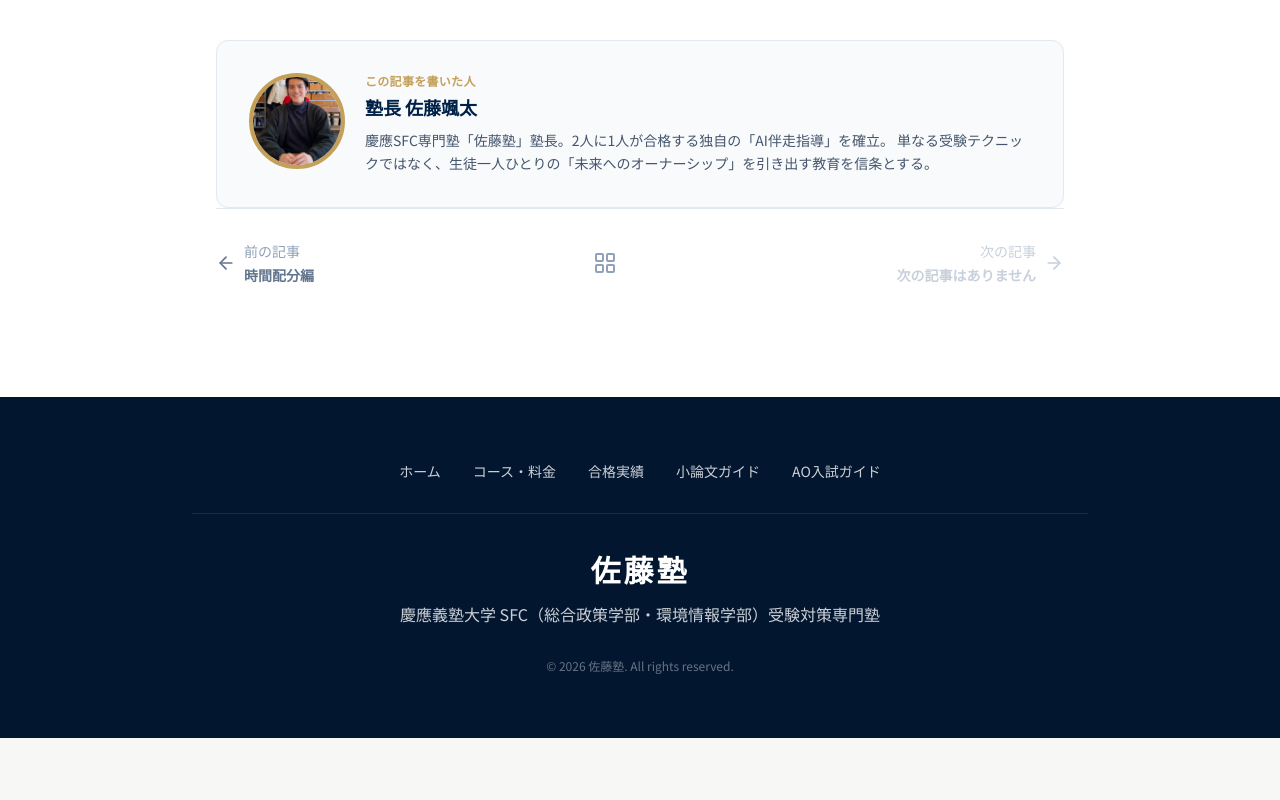
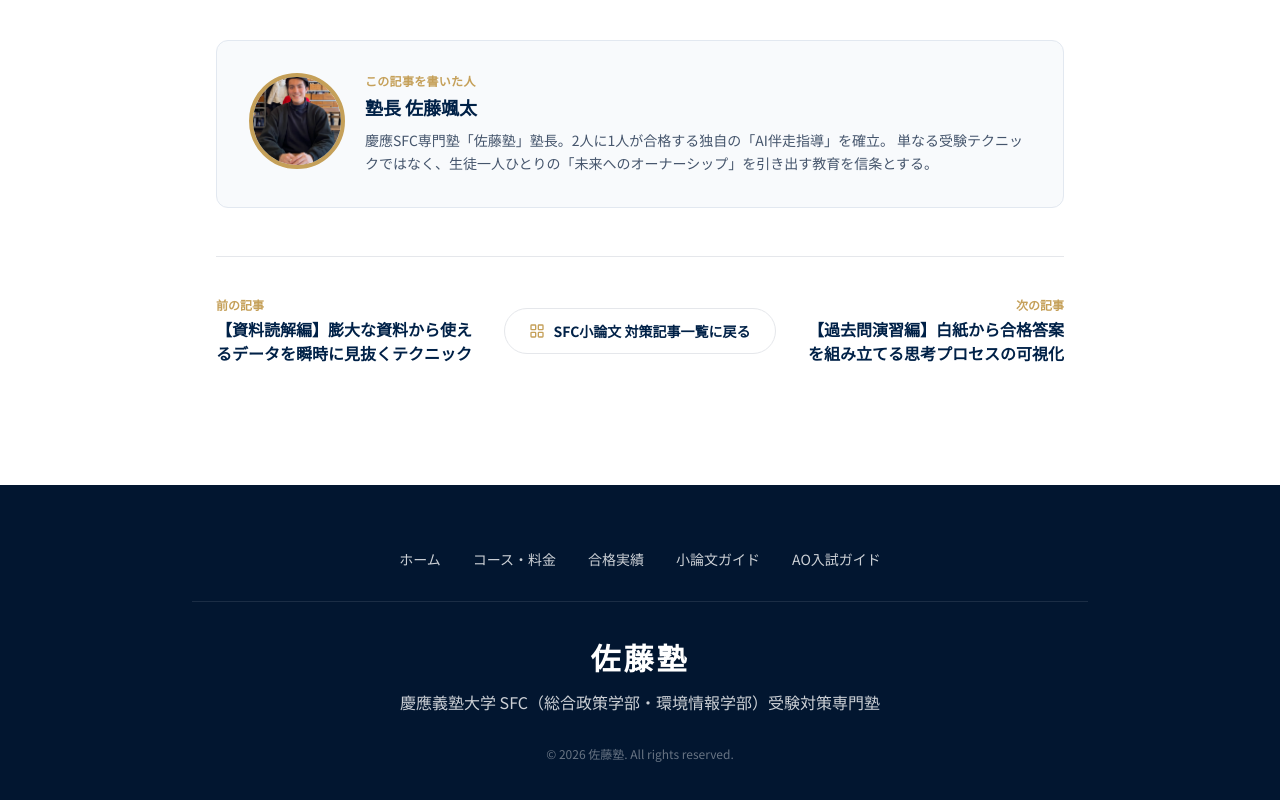
Before and after one commit to sohhhta/v0-sfc-lp, a Next.js app: page /guide/tech-society in a window 1280 px wide. Shown: the part 2343-3143 px from the top of the page. Before the commit the page ends 3081 px from the top, so only its background shows below. Built offline with nearby package versions, Linux system fonts and the light colour scheme.

Commit message:
feat: introduce ArticleNavigation component for consistent page navigation
Co-authored-by: sohhhta <241413185+sohhhta@users.noreply.github.com>

```diff
--- a/app/guide/data-reading/page.tsx
+++ b/app/guide/data-reading/page.tsx
@@ -1,7 +1,7 @@
 import { Metadata } from "next";
-import { ArticleHeader, ArticleContainer, AuthorBox, TableOfContents } from "@/components/article-ui";
+import { ArticleHeader, ArticleContainer, AuthorBox, TableOfContents, ArticleNavigation } from "@/components/article-ui";
 import { Button } from "@/components/ui/button";
-import { ArrowRight, LayoutGrid, Search, TrendingUp } from "lucide-react";
+import { Search, TrendingUp } from "lucide-react";
 import Link from "next/link";
 
 const tocItems = [
@@ -127,26 +127,11 @@ export default function DataReadingPage() {
 
         <AuthorBox />
 
-        {/* Navigation */}
-        <div className="flex flex-col sm:flex-row justify-between items-center gap-4 py-8 border-t border-slate-200">
-          <Link className="flex items-center text-slate-500 hover:text-[#002147] transition-colors group w-full sm:w-auto" href="/guide/past-exams">
-            <ArrowRight className="mr-2 rotate-180 transform transition-transform group-hover:-translate-x-1" size={20}/>
-            <div className="text-sm">
-              <div className="text-slate-400 mb-1">前の記事</div>
-              <div className="font-bold">過去問演習編</div>
-            </div>
-          </Link>
-          <Link className="text-slate-400 hover:text-[#002147] transition-colors p-2" href="/guide/essay/articles">
-            <LayoutGrid size={24}/>
-          </Link>
-          <Link className="flex items-center text-right text-[#002147] hover:text-[#C5A059] transition-colors group w-full sm:w-auto justify-end" href="/guide/time-management">
-            <div className="text-sm">
-              <div className="text-slate-400 mb-1">次の記事</div>
-              <div className="font-bold">時間配分編</div>
-            </div>
-            <ArrowRight className="ml-2 transition-transform group-hover:translate-x-1" size={20}/>
-          </Link>
-        </div>
+        <ArticleNavigation
+          prev={{ title: "【時間配分編】120分をどう使う？構成メモ作成から執筆までの最適タイムマネジメント", href: "/guide/time-management" }}
+          back={{ title: "SFC小論文 対策記事一覧に戻る", href: "/guide/essay/articles" }}
+          next={{ title: "【頻出テーマ編】SFC小論文で狙われる「テクノロジーと社会問題」の攻略法", href: "/guide/tech-society" }}
+        />
       </ArticleContainer>
     </main>
   );
--- a/app/guide/logic-writing/page.tsx
+++ b/app/guide/logic-writing/page.tsx
@@ -171,7 +171,7 @@ export default function LogicWritingPage() {
             {/* 共通のナビゲーション（一覧に戻る・次の記事への導線） */}
             <ArticleNavigation
               back={{ title: "SFC小論文 対策記事一覧に戻る", href: "/guide/essay/articles" }}
-              next={{ title: "【過去問演習編】白紙から合格答案を組み立てる思考プロセスの可視化", href: "/guide/past-exams" }}
+              next={{ title: "【時間配分編】120分をどう使う？構成メモ作成から執筆までの最適タイムマネジメント", href: "/guide/time-management" }}
             />
 
             {/* CTA */}
--- a/app/guide/past-exams/page.tsx
+++ b/app/guide/past-exams/page.tsx
@@ -143,8 +143,7 @@ export default function PastExamsPage() {
 
             {/* 共通のナビゲーション */}
             <ArticleNavigation
-              prev={{ title: "【実践編】合格点に届かない理由とロジカルライティング", href: "/guide/logic-writing" }}
-              next={{ title: "【資料読解編】膨大な資料から使えるデータを瞬時に見抜くテクニック", href: "/guide/data-reading" }}
+              prev={{ title: "【頻出テーマ編】SFC小論文で狙われる「テクノロジーと社会問題」の攻略法", href: "/guide/tech-society" }}
               back={{ title: "SFC小論文 対策記事一覧に戻る", href: "/guide/essay/articles" }}
             />
 
--- a/app/guide/tech-society/page.tsx
+++ b/app/guide/tech-society/page.tsx
@@ -1,7 +1,7 @@
 import { Metadata } from "next";
-import { ArticleHeader, ArticleContainer, AuthorBox, TableOfContents } from "@/components/article-ui";
+import { ArticleHeader, ArticleContainer, AuthorBox, TableOfContents, ArticleNavigation } from "@/components/article-ui";
 import { Button } from "@/components/ui/button";
-import { ArrowRight, LayoutGrid, MonitorSmartphone, AlertTriangle, Lightbulb } from "lucide-react";
+import { MonitorSmartphone, AlertTriangle, Lightbulb } from "lucide-react";
 import Link from "next/link";
 
 const tocItems = [
@@ -128,28 +128,11 @@ export default function TechSocietyPage() {
 
         <AuthorBox />
 
-        {/* Navigation */}
-        <div className="flex flex-col sm:flex-row justify-between items-center gap-4 py-8 border-t border-slate-200">
-          <Link className="flex items-center text-slate-500 hover:text-[#002147] transition-colors group w-full sm:w-auto" href="/guide/time-management">
-            <ArrowRight className="mr-2 rotate-180 transform transition-transform group-hover:-translate-x-1" size={20}/>
-            <div className="text-sm">
-              <div className="text-slate-400 mb-1">前の記事</div>
-              <div className="font-bold">時間配分編</div>
-            </div>
-          </Link>
-          <Link className="text-slate-400 hover:text-[#002147] transition-colors p-2" href="/guide/essay/articles">
-            <LayoutGrid size={24}/>
-          </Link>
-          <div className="w-full sm:w-auto opacity-50 cursor-not-allowed">
-            <div className="flex items-center text-right text-slate-400 justify-end">
-              <div className="text-sm">
-                <div className="text-slate-400 mb-1">次の記事</div>
-                <div className="font-bold">次の記事はありません</div>
-              </div>
-              <ArrowRight className="ml-2" size={20} />
-            </div>
-          </div>
-        </div>
+        <ArticleNavigation
+          prev={{ title: "【資料読解編】膨大な資料から使えるデータを瞬時に見抜くテクニック", href: "/guide/data-reading" }}
+          back={{ title: "SFC小論文 対策記事一覧に戻る", href: "/guide/essay/articles" }}
+          next={{ title: "【過去問演習編】白紙から合格答案を組み立てる思考プロセスの可視化", href: "/guide/past-exams" }}
+        />
       </ArticleContainer>
     </main>
   );
--- a/app/guide/time-management/page.tsx
+++ b/app/guide/time-management/page.tsx
@@ -1,7 +1,7 @@
 import { Metadata } from "next";
-import { ArticleHeader, ArticleContainer, AuthorBox, TableOfContents } from "@/components/article-ui";
+import { ArticleHeader, ArticleContainer, AuthorBox, TableOfContents, ArticleNavigation } from "@/components/article-ui";
 import { Button } from "@/components/ui/button";
-import { ArrowRight, LayoutGrid, Clock, Pencil, BrainCircuit, AlertTriangle } from "lucide-react";
+import { Clock, Pencil, BrainCircuit, AlertTriangle } from "lucide-react";
 import Link from "next/link";
 
 const tocItems = [
@@ -131,7 +131,7 @@ export default function TimeManagementPage() {
                   SFCの膨大な資料を前にすると、多くの受験生が「全てを満遍なく読まなければ」という罠に陥ります。しかし、私たちの目的は資料の専門家になることではなく、<strong>「設問に応えること」</strong>です。
                 </p>
                 <p className="text-slate-600 text-sm leading-relaxed m-0">
-                  設問の意図を正確に把握していれば、それに沿った資料の読み解きだけを行えば足ります。アンテナに引っかからない箇所は、<strong>時には思い切って読み飛ばしたり、理解度70%で次へ進んでしまっても全く問題ありません。</strong>重要なのは、全ての資料を完璧に理解することではなく、設問に応えるためのエビデンスを見つけ出すことと、何より「時間管理」な��です。
+                  設問の意図を正確に把握していれば、それに沿った資料の読み解きだけを行えば足ります。アンテナに引っかからない箇所は、<strong>時には思い切って読み飛ばしたり、理解��70%で次へ進んでしまっても全く問題ありません。</strong>重要なのは、全ての資料を完璧に理解することではなく、設問に応えるためのエビデンスを見つけ出すことと、何より「時間管理」な��です。
                 </p>
               </div>
 
@@ -177,26 +177,11 @@ export default function TimeManagementPage() {
 
         <AuthorBox />
 
-        {/* Navigation */}
-        <div className="flex flex-col sm:flex-row justify-between items-center gap-4 py-8 border-t border-slate-200">
-          <Link className="flex items-center text-slate-500 hover:text-[#002147] transition-colors group w-full sm:w-auto" href="/guide/data-reading">
-            <ArrowRight className="mr-2 rotate-180 transform transition-transform group-hover:-translate-x-1" size={20} />
-            <div className="text-sm">
-              <div className="text-slate-400 mb-1">前の記事</div>
-              <div className="font-bold">資料読解編</div>
-            </div>
-          </Link>
-          <Link className="text-slate-400 hover:text-[#002147] transition-colors p-2" href="/guide/essay/articles">
-            <LayoutGrid size={24} />
-          </Link>
-          <Link className="flex items-center text-right text-[#002147] hover:text-[#C5A059] transition-colors group w-full sm:w-auto justify-end" href="/guide/tech-society">
-            <div className="text-sm">
-              <div className="text-slate-400 mb-1">次の記事</div>
-              <div className="font-bold">頻出テーマ編</div>
-            </div>
-            <ArrowRight className="ml-2 transition-transform group-hover:translate-x-1" size={20} />
-          </Link>
-        </div>
+        <ArticleNavigation
+          prev={{ title: "【実践編】合格点に届かない理由とロジカルライティング", href: "/guide/logic-writing" }}
+          back={{ title: "SFC小論文 対策記事一覧に戻る", href: "/guide/essay/articles" }}
+          next={{ title: "【資料読解編】膨大な資料から使えるデータを瞬時に見抜くテクニック", href: "/guide/data-reading" }}
+        />
       </ArticleContainer>
     </main>
   );
```
